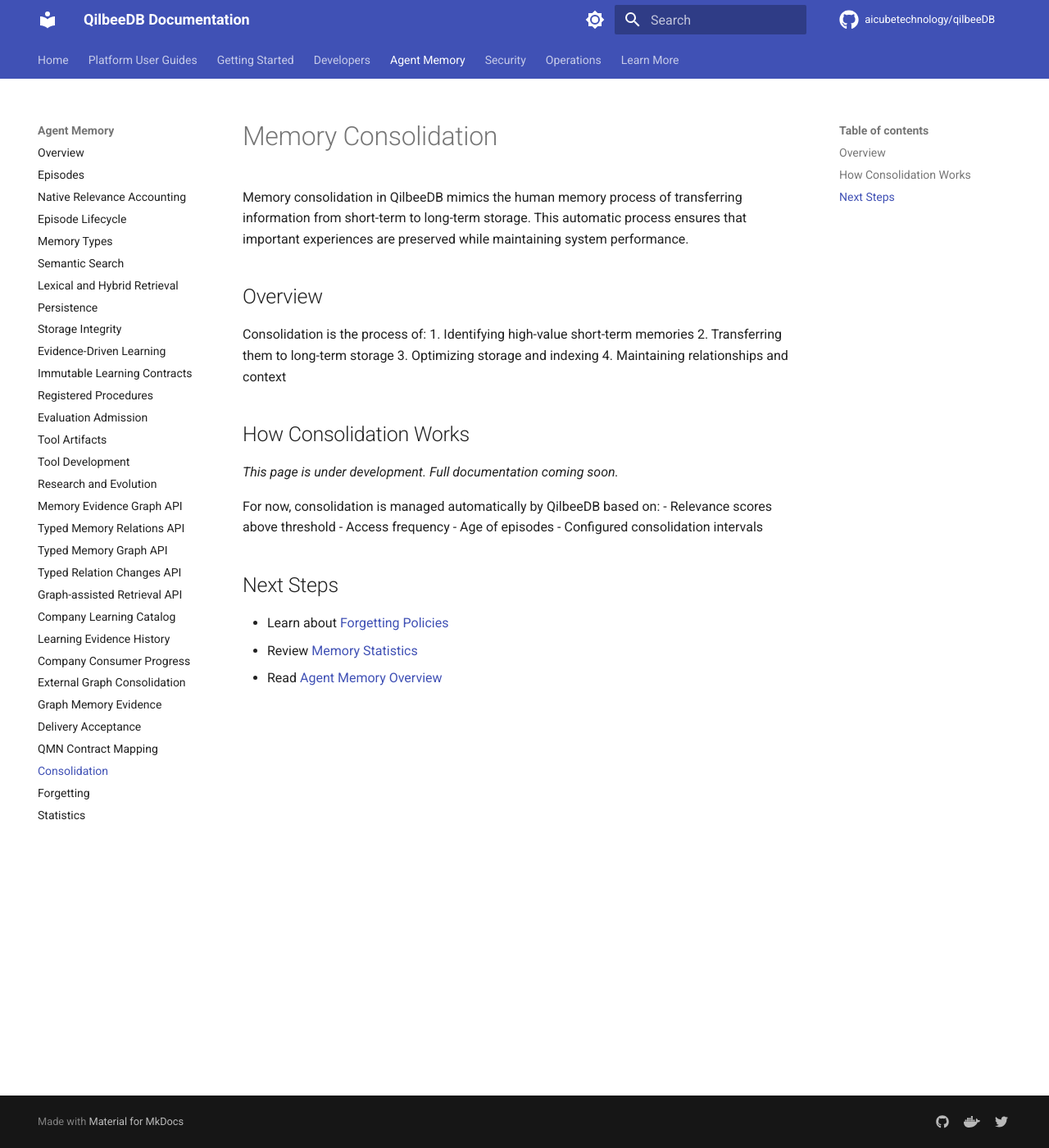
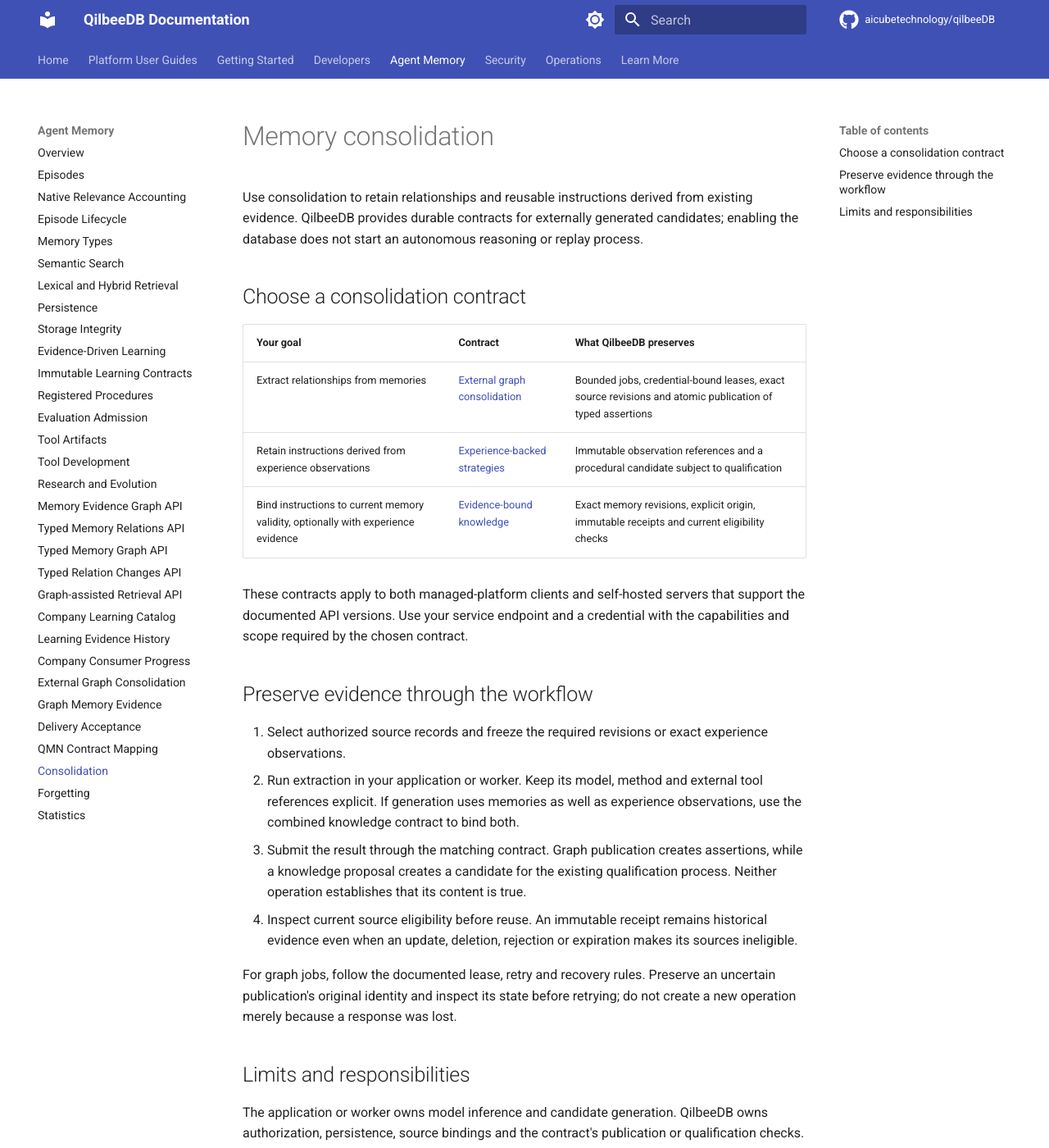
Before and after one commit to aicubetechnology/qilbeeDB, an MkDocs documentation site: the page built from docs/agent-memory/consolidation.md, in a window 1280 px wide and 1400 px high. Shown: the whole window at 82% size. Built offline with MkDocs 1.6.1 and Material for MkDocs 9.7.7, drawn with Linux system fonts in a browser that asks for light colours; comment, search, counter and statistics services are not loaded; some of the changed text lies outside the part shown.

Commit message:
docs: clarify implemented consolidation capabilities

```diff
--- a/docs/agent-memory/consolidation.md
+++ b/docs/agent-memory/consolidation.md
@@ -1,27 +1,48 @@
-# Memory Consolidation
+# Memory consolidation
 
-Memory consolidation in QilbeeDB mimics the human memory process of transferring information from short-term to long-term storage. This automatic process ensures that important experiences are preserved while maintaining system performance.
+Use consolidation to retain relationships and reusable instructions derived from
+existing evidence. QilbeeDB provides durable contracts for externally generated
+candidates; enabling the database does not start an autonomous reasoning or
+replay process.
 
-## Overview
+## Choose a consolidation contract
 
-Consolidation is the process of:
-1. Identifying high-value short-term memories
-2. Transferring them to long-term storage
-3. Optimizing storage and indexing
-4. Maintaining relationships and context
+| Your goal | Contract | What QilbeeDB preserves |
+| --- | --- | --- |
+| Extract relationships from memories | [External graph consolidation](../api/graph-consolidation.md) | Bounded jobs, credential-bound leases, exact source revisions and atomic publication of typed assertions |
+| Retain instructions derived from experience observations | [Experience-backed strategies](../api/experience-strategies.md) | Immutable observation references and a procedural candidate subject to qualification |
+| Bind instructions to current memory validity, optionally with experience evidence | [Evidence-bound knowledge](evidence-bound-knowledge.md) | Exact memory revisions, explicit origin, immutable receipts and current eligibility checks |
 
-## How Consolidation Works
+These contracts apply to both managed-platform clients and self-hosted servers
+that support the documented API versions. Use your service endpoint and a
+credential with the capabilities and scope required by the chosen contract.
 
-*This page is under development. Full documentation coming soon.*
+## Preserve evidence through the workflow
 
-For now, consolidation is managed automatically by QilbeeDB based on:
-- Relevance scores above threshold
-- Access frequency
-- Age of episodes
-- Configured consolidation intervals
+1. Select authorized source records and freeze the required revisions or exact
+   experience observations.
+2. Run extraction in your application or worker. Keep its model, method and
+   external tool references explicit. If generation uses memories as well as
+   experience observations, use the combined knowledge contract to bind both.
+3. Submit the result through the matching contract. Graph publication creates
+   assertions, while a knowledge proposal creates a candidate for the existing
+   qualification process. Neither operation establishes that its content is true.
+4. Inspect current source eligibility before reuse. An immutable receipt remains
+   historical evidence even when an update, deletion, rejection or expiration
+   makes its sources ineligible.
 
-## Next Steps
+For graph jobs, follow the documented lease, retry and recovery rules. Preserve
+an uncertain publication's original identity and inspect its state before
+retrying; do not create a new operation merely because a response was lost.
 
-- Learn about [Forgetting Policies](forgetting.md)
-- Review [Memory Statistics](statistics.md)
-- Read [Agent Memory Overview](overview.md)
+## Limits and responsibilities
+
+The application or worker owns model inference and candidate generation.
+QilbeeDB owns authorization, persistence, source bindings and the contract's
+publication or qualification checks. A selected procedure does not authorize
+external execution.
+
+These APIs do not implement autonomous discovery replay or prove that
+consolidation improves retrieval or agent tasks. Evaluate those outcomes
+separately. Do not infer automatic migration between short-term and long-term
+memory, automatic forgetting, or model execution from the term “consolidation.”
```
Also changed, not shown: docs/research/experience-memory-design.md (+28 -19 lines), docs/user-docs.json (+7 -0 lines).
